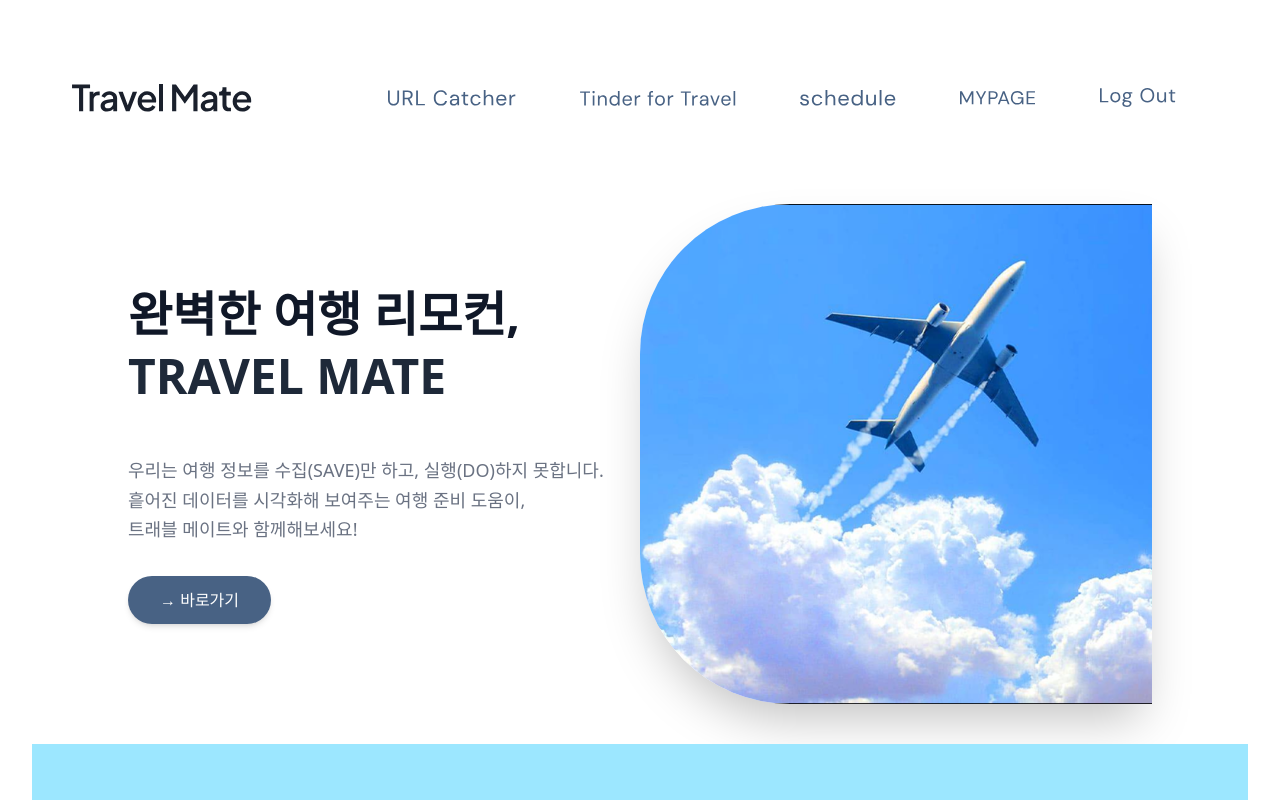
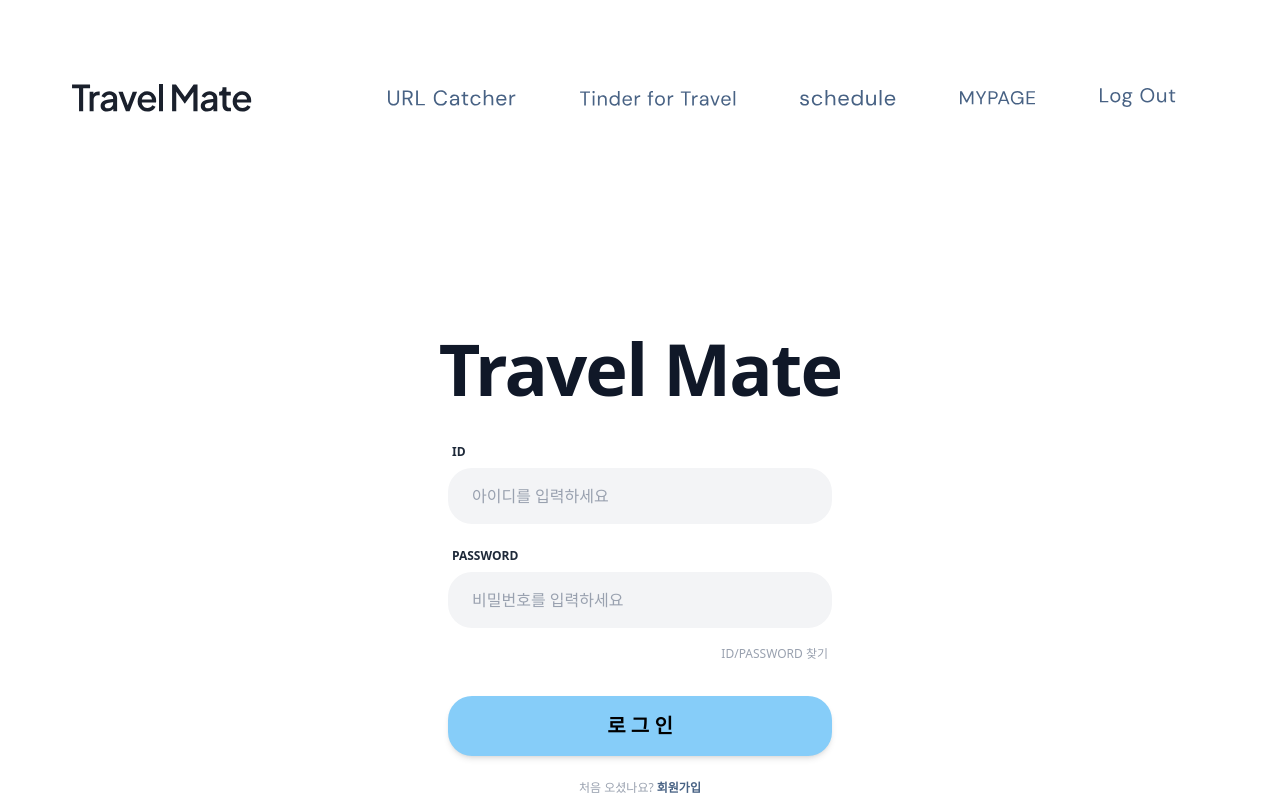
Before and after one commit to conerthon/coner_FE, a React (Vite) app: page /login in a window 1280 px wide. Shown: the top 800 px of the page. Built offline with nearby package versions, Linux system fonts and the light colour scheme.

Commit message:
로그인 페이지 작업 및 라우터 연결

```diff
--- a/package.json
+++ b/package.json
@@ -11,7 +11,8 @@
   },
   "dependencies": {
     "react": "^19.2.0",
-    "react-dom": "^19.2.0"
+    "react-dom": "^19.2.0",
+    "react-router-dom": "^7.13.0"
   },
   "devDependencies": {
     "@eslint/js": "^9.39.1",
--- a/src/App.jsx
+++ b/src/App.jsx
@@ -1,14 +1,22 @@
 import { useState } from 'react'
+//페이지 이동 도구 추가
+import { BrowserRouter, Routes, Route } from 'react-router-dom';
+
 import MainPage from './pages/mainPage';
 import Navbar from './components/navbar';
 import './App.css'
 import Bottom from './components/bottom';
 
+//페이지  추가
+import Login from './pages/Auth/Login';
+//import Signup from './pages/Auth/Signup';
+
 function App() {
 
 
   return (
-    <>
+
+    <BrowserRouter>
     <div className="min-h-screen flex flex-col font-sans">
 
       {/* 1. 상단 네비바 (따로 짜신다고 한 부분) */}
@@ -16,12 +24,16 @@ function App() {
 
       {/* 2. 본문 히어로 섹션 */}
       <main className="flex-1">
-        <MainPage />
+        <Routes>
+          <Route path="/" element={<MainPage />} />
+          <Route path="/login" element={<Login />} />
+         { /*<Route path="/signup" element={<Signup />} />*/}
+        </Routes>
       </main>
       <Bottom />
     </div>
 
-    </>
+    </BrowserRouter>
   )
 }
 
--- a/src/pages/Auth/Login.jsx
+++ b/src/pages/Auth/Login.jsx
@@ -1 +1,82 @@
 //로그인 페이지
+import React, { useState } from 'react';
+import { useNavigate } from 'react-router-dom';
+
+export default function Login() {
+  const navigate = useNavigate();
+  const [id, setId] = useState('');
+  const [pw, setPw] = useState('');
+
+  const handleLogin = (e) => {
+    e.preventDefault();
+    console.log("로그인 시도:", id, pw);
+    navigate('/'); // 메인으로 이동
+  };
+
+  return (
+    <div className="min-h-screen flex flex-col items-center justify-center bg-white px-4">
+
+      {/* 로고*/}
+      <div className="text-center mb-10">
+        <h1 className="text-6xl md:text-7xl font-bold text-gray-900 tracking-tight">
+          Travel Mate
+        </h1>
+      </div>
+
+      <form onSubmit={handleLogin} className="w-full max-w-sm space-y-6">
+
+        {/*아이디 입력창 */}
+        <div>
+          <label className="block text-xs font-extrabold text-gray-800 mb-2 ml-1">ID</label>
+          <input
+            type="text"
+            value={id}
+            onChange={(e) => setId(e.target.value)}
+            className="w-full px-6 py-4 rounded-3xl bg-gray-100 border-none focus:outline-none focus:ring-2 focus:ring-[#486284] transition text-gray-700 placeholder-gray-400"
+            placeholder="아이디를 입력하세요"
+          />
+        </div>
+
+        {/* 비밀번호 입력창 */}
+        <div>
+          <label className="block text-xs font-extrabold text-gray-800 mb-2 ml-1">PASSWORD</label>
+          <input
+            type="password"
+            value={pw}
+            onChange={(e) => setPw(e.target.value)}
+            className="w-full px-6 py-4 rounded-3xl bg-gray-100 border-none focus:outline-none focus:ring-2 focus:ring-[#486284] transition text-gray-700 placeholder-gray-400"
+            placeholder="비밀번호를 입력하세요"
+          />
+          {/* 아이디/비번 찾기 */}
+          <div className="text-right mt-3 mr-1">
+            <a href="#" className="text-xs text-gray-400 hover:text-[#486284] transition">
+              ID/PASSWORD 찾기
+            </a>
+          </div>
+        </div>
+
+        {/* 로그인 버튼 */}
+        <div className="pt-2">
+          <button
+            type="submit"
+            className="w-full py-4 bg-[#86CDF9] text-black text-xl font-extrabold rounded-3xl shadow-md hover:bg-[#5ABAF3] hover:shadow-lg transition duration-300 transform hover:-translate-y-0.5"
+            >
+            로 그 인
+          </button>
+        </div>
+
+        {/* 회원가입 링크 */}
+        <div className="text-center text-xs text-gray-400 mt-6">
+          처음 오셨나요?{' '}
+          <span
+            className="font-bold cursor-pointer hover:underline text-[#486284]"
+            onClick={() => navigate('/signup')}
+          >
+            회원가입
+          </span>
+        </div>
+
+      </form>
+    </div>
+  );
+}
```
Also changed, not shown: 1 other file (tests, documents, lock files or other folders).
